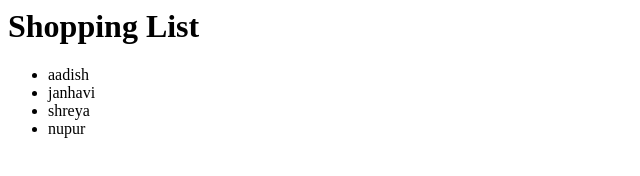
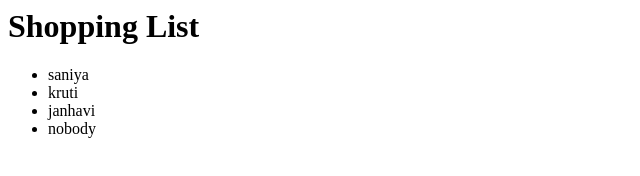
Before and after one commit to xtremesdreamz/testproj, a plain HTML site: page index1.html in a window 1280 px wide. Shown: the full height of the page, 0-640 px from the left. Drawn offline with Linux system fonts and the light colour scheme.

Commit message:
changed the names boss!

```diff
--- a/index1.html
+++ b/index1.html
@@ -1,8 +1,8 @@
 <html>
 <h1>Shopping List</h1>
 <ul>
-	<li>aadish</li>
+	<li>saniya</li>
+	<li>kruti</li>
 	<li>janhavi</li>
-	<li>shreya</li>
-	<li>nupur</li>
+	<li>nobody</li>
 </ul>
```
